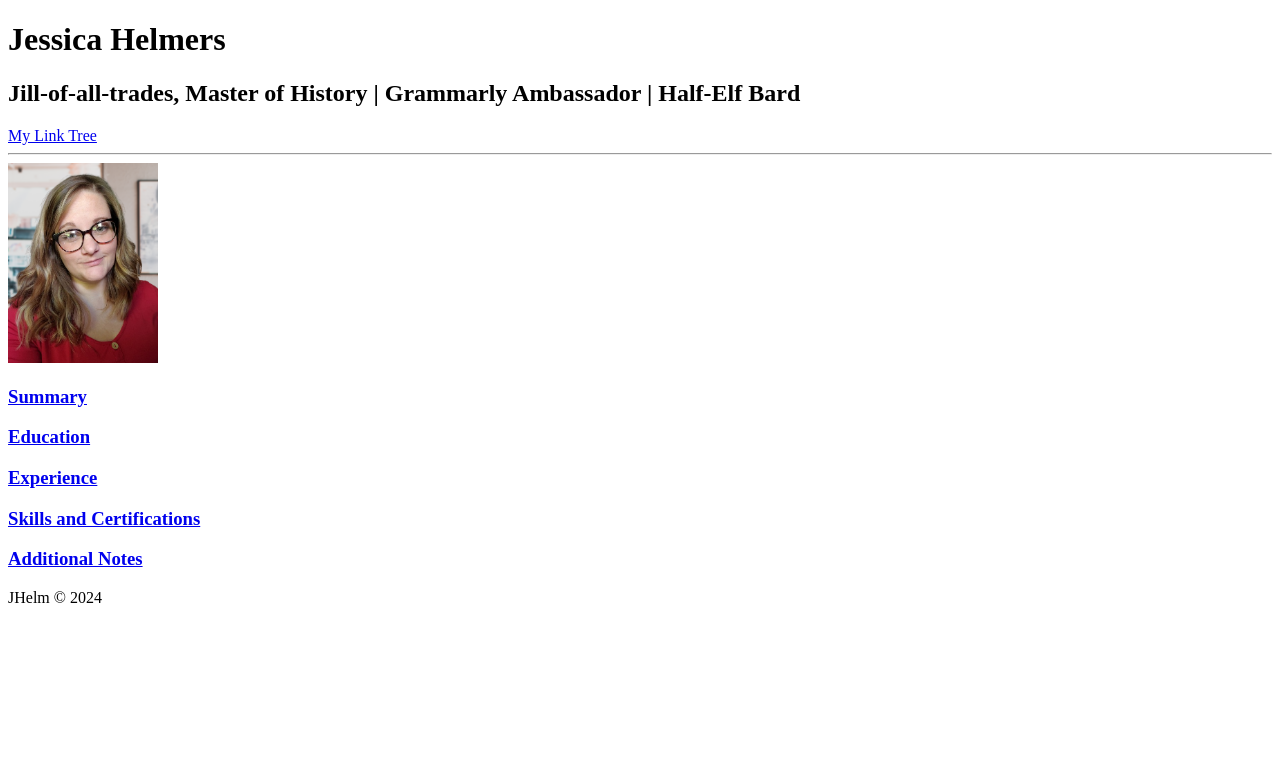
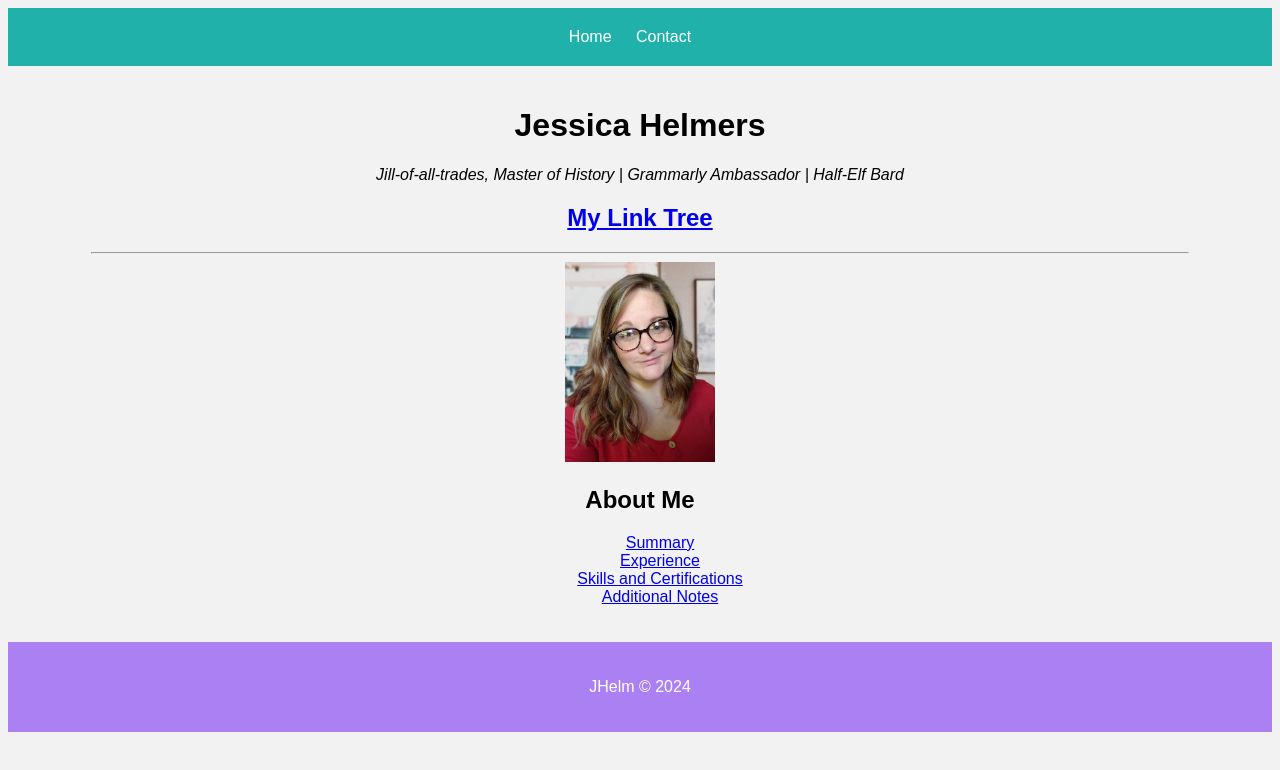
Before and after one commit to MessicaH/capstone-1-portfolio, a plain HTML site: page index.html in a window 1280 px wide. Drawn offline with Linux system fonts and the light colour scheme.

Commit message:
Add files via upload
Replaced/edited versions of Online Resume capstone project

```diff
--- a/index.html
+++ b/index.html
@@ -28,18 +28,35 @@ Add your website to your GitHub to start building your portfolio.-->
 <head>
     <meta charset="UTF-8">
     <title>My online resume - jessicahelmers </title>
+    <style>
+        #tagline {
+            font-style: italic;
+        }
+    </style>
+            <link rel="stylesheet" href="./style.css"/>
 </head>
 <body>
-    <h1>Jessica Helmers</h1>
-    <h2>Jill-of-all-trades, Master of History | Grammarly Ambassador | Half-Elf Bard</h2>
-    <a href="https://linktr.ee/jessicahelmers">My Link Tree</a>
-    <hr/>
-    <img src="./assets/profile-pic.png" alt="Photo of myself with blurred background" height="200"/>
-    <h3><a href="./summary.html">Summary</h3></a>
-    <h3><a href="./education.html">Education</h3></a>
-    <h3><a href="./experience.html">Experience</h3></a>
-    <h3><a href="./skills-and-certs.html">Skills and Certifications</h3></a>
-    <h3><a href="./bonus.html">Additional Notes</h3></a>
+    <nav>
+        <ul>
+          <li><a href="#">Home</a></li>
+          <li><a href="mailto:jhelm4845+3@gmail.com?subject=Online Resume found on GitHub">Contact</a></li>
+        </ul>
+      </nav>
+    <main>
+        <h1>Jessica Helmers</h1>
+        <p id="tagline">Jill-of-all-trades, Master of History | Grammarly Ambassador | Half-Elf Bard</p>
+        <h2><a href="https://linktr.ee/jessicahelmers">My Link Tree</a></h2>
+        <hr/>
+        <img src="./assets/profile-pic.png" alt="Photo of myself with blurred background" height="200"/>
+        <h2>About Me</h2>
+        <ul id="about">
+            <li><a href="./summary.html">Summary</a></li>
+            <li><a href="https://www.linkedin.com/in/jessicahelmers/">Experience</a></li>
+            <li><a href="./skills-and-certs.html">Skills and Certifications</a></li>
+            <li><a href="./bonus.html">Additional Notes</a></li>
+        </ul>
+    </main>
+
     <footer>
         <p>JHelm © 2024</p>
       </footer>
--- /dev/null
+++ b/style.css
@@ -0,0 +1,75 @@
+body {
+    font-family: Arial, sans-serif;
+    background-color: #f2f2f2;
+  }
+
+  header {
+    background-color: #aa80f3;
+    color: #fff;
+    padding: 20px;
+    text-align: center;
+  }
+
+  header h1 {
+    margin: 0;
+  }
+
+  nav {
+    background-color: lightseagreen;
+    color: #fff;
+    padding: 20px;
+    text-align: center;
+  }
+
+  nav ul {
+    list-style: none;
+    margin: 0;
+    padding: 0;
+    display: inline-block;
+  }
+
+  nav li {
+    display: inline-block;
+    margin-right: 20px;
+  }
+
+  nav a {
+    color: #fff;
+    text-decoration: none;
+  }
+
+  main {
+    padding: 20px;
+    text-align: center;
+    margin-left: 5%;
+    margin-right: 5%;
+  }
+
+  #about {
+    list-style: none;
+/*indent the list so that is properly aligns center with title*/
+}
+
+  footer {
+    background-color: #aa80f3;
+    color: #fff;
+    padding: 20px;
+    text-align: center;
+  }
+
+
+  /*
+  button {
+    background-color: #aa80f3;
+    border: none;
+    border-radius: 10px;
+    color: white;
+    padding: 15px 32px;
+    text-align: center;
+    text-decoration: none;
+    display: inline-block;
+    font-size: 16px;
+  }
+
+
+    Keep for toggling with JS*/
```
